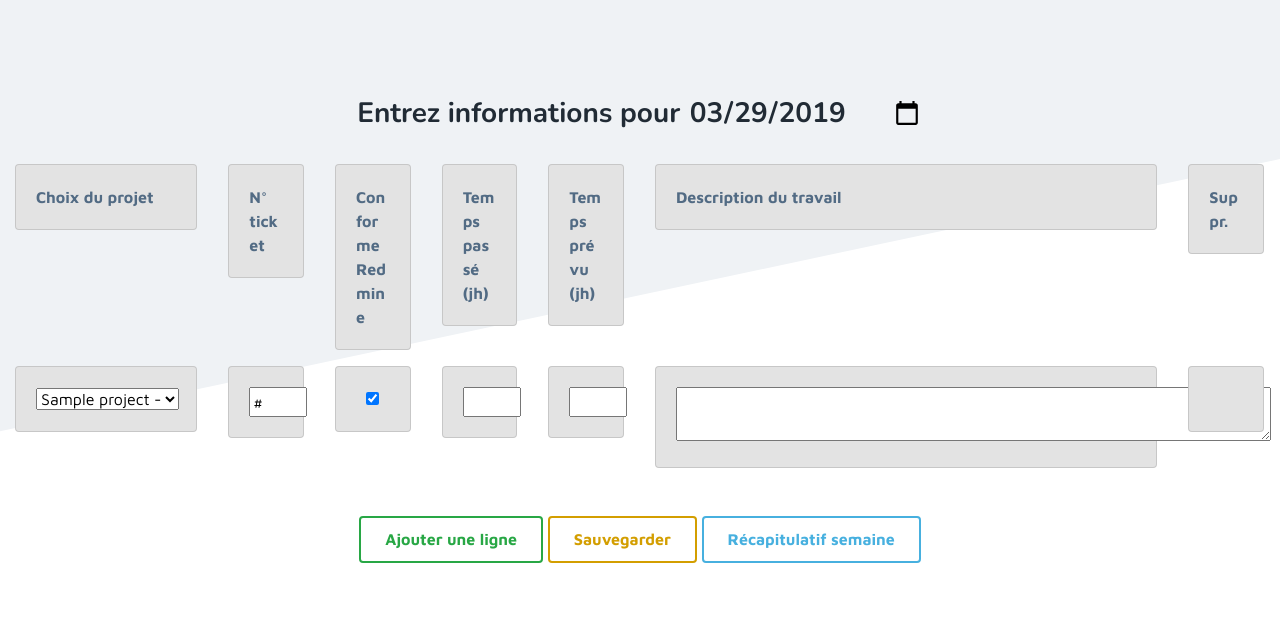
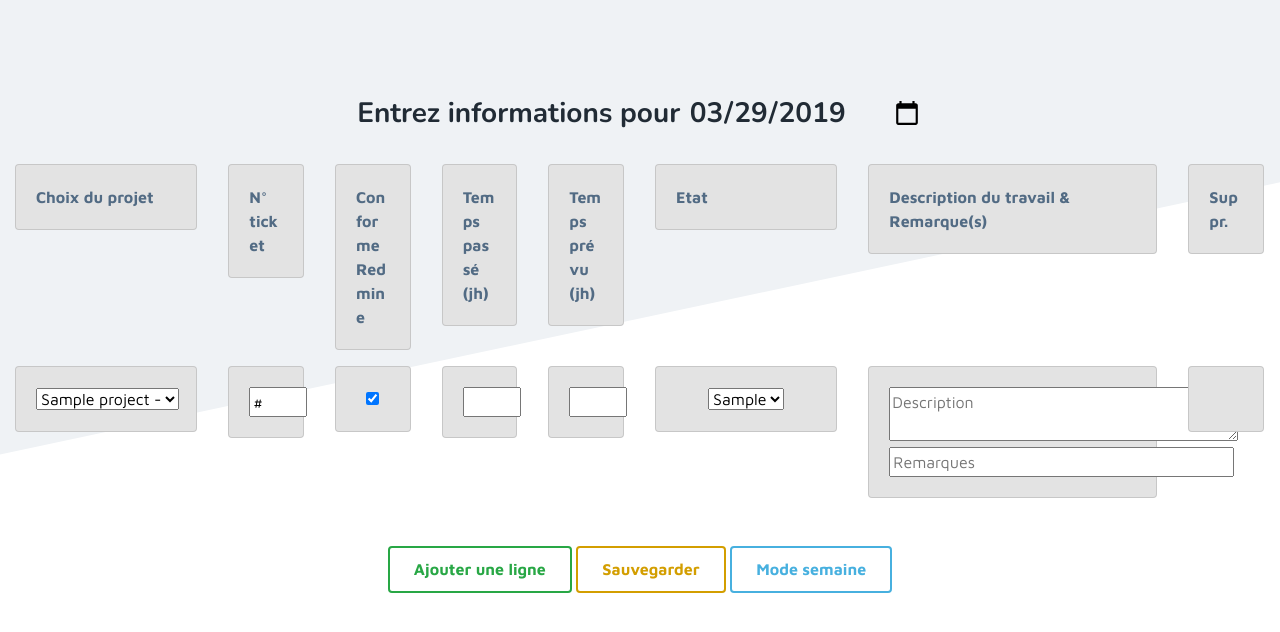
Before and after one commit to quentinpmf/actimage-tool, a PHP site: page /index.php?imputation_date=2019-03-29 in a window 1280 px wide. Shown: the top 632 px of the page. Run offline with PHP 8.4, Linux system fonts and the light colour scheme; tables that the repository leaves empty or names only in its code hold one stand-in row (values such as "Sample post").

Commit message:
generate + remarques + nouveau champ état

```diff
--- a/assets/js/script.js
+++ b/assets/js/script.js
@@ -56,10 +56,22 @@ function addRow() {
         '</div>' +
         '</div><!--//card-->' +
         '</div>' +
-        '<div class="col-12 col-md-6 col-xl-5 pr-xl-3 pt-md-3">' +
+        '<div class="col-12 col-md-6 col-xl-2 pr-xl-3 pt-md-3">' +
+        '<div class="card rounded">' +
+        '<div class="card-body">' +
+        '<select name="state-'+number+'">' +
+        '<option value="en_developpement">En développement</option>' +
+        '<option value="en_recette_preprod">En recette - en préproduction</option>' +
+        '<option value="en_production">En production</option>' +
+        '</select>' +
+        '</div>' +
+        '</div><!--//card-->' +
+        '</div>' +
+        '<div class="col-12 col-md-6 col-xl-3 pr-xl-3 pt-md-3">' +
         '<div class="card rounded">' +
         '<div class="card-body p-6 center">' +
-        '<textarea name="description-'+number+'" rows="2" cols="70"></textarea>' +
+        '<textarea name="description-'+number+'" rows="2" cols="40" placeholder="Description"></textarea>' +
+        '<input type="text" class="remarques" name="remarque-0" size="40" placeholder="Remarques"/>' +
         '</div>' +
         '</div><!--//card-->' +
         '</div>' +
--- /dev/null
+++ b/includes.php
@@ -0,0 +1,21 @@
+<!-- Google Font -->
+<link href="https://fonts.googleapis.com/css?family=Maven+Pro:400,500,700|Nunito:400,600,700" rel="stylesheet">
+
+<!-- FontAwesome JS-->
+<script defer src="https://use.fontawesome.com/releases/v5.7.2/js/all.js" integrity="sha384-0pzryjIRos8mFBWMzSSZApWtPl/5++eIfzYmTgBBmXYdhvxPc+XcFEk+zJwDgWbP" crossorigin="anonymous"></script>
+
+<!-- Plugins CSS -->
+<link rel="stylesheet" href="assets/plugins/jquery-flipster/dist/jquery.flipster.min.css">
+
+
+<!-- Theme CSS -->
+<link id="theme-style" rel="stylesheet" href="assets/css/theme.css">
+
+<!-- jQuery -->
+<script src="https://ajax.googleapis.com/ajax/libs/jquery/3.3.1/jquery.min.js"></script>
+
+<!-- Javascript global -->
+<script src="assets/js/script.js"></script>
+
+<!-- CSS global -->
+<link href="assets/css/style.css" rel="stylesheet" type="text/css">
--- a/index.php
+++ b/index.php
@@ -11,26 +11,7 @@
     <meta name="author" content="Xiaoying Riley at 3rd Wave Media">
     <link rel="shortcut icon" href="favicon.ico">
 
-    <!-- Google Font -->
-    <link href="https://fonts.googleapis.com/css?family=Maven+Pro:400,500,700|Nunito:400,600,700" rel="stylesheet">
-
-    <!-- FontAwesome JS-->
-    <script defer src="https://use.fontawesome.com/releases/v5.7.2/js/all.js" integrity="sha384-0pzryjIRos8mFBWMzSSZApWtPl/5++eIfzYmTgBBmXYdhvxPc+XcFEk+zJwDgWbP" crossorigin="anonymous"></script>
-
-    <!-- Plugins CSS -->
-    <link rel="stylesheet" href="assets/plugins/jquery-flipster/dist/jquery.flipster.min.css">
-
-    <!-- Theme CSS -->
-    <link id="theme-style" rel="stylesheet" href="assets/css/theme.css">
-
-	<!-- jQuery -->
-	<script src="https://ajax.googleapis.com/ajax/libs/jquery/3.3.1/jquery.min.js"></script>
-
-    <!-- Javascript global -->
-    <script src="assets/js/script.js"></script>
-
-    <!-- CSS global -->
-    <link href="assets/css/style.css" rel="stylesheet" type="text/css">
+    <?php include('includes.php') ?>
 </head>
 
 <?php
@@ -122,10 +103,18 @@ if(isset($_GET['isSaved']) && $_GET['isSaved'] == 1) {
 							</div><!--//card-->
 						</div>
 
-						<div class="col-12 col-md-6 col-xl-5 pr-xl-3 pt-md-3">
+                        <div class="col-12 col-md-6 col-xl-2 pr-xl-3 pt-md-3">
+                            <div class="card rounded">
+                                <div class="card-body p-6">
+                                    <b>Etat</b>
+                                </div>
+                            </div><!--//card-->
+                        </div>
+
+						<div class="col-12 col-md-6 col-xl-3 pr-xl-3 pt-md-3">
 							<div class="card rounded">
 								<div class="card-body p-6">
-                                    <b>Description du travail</b>
+                                    <b>Description du travail & Remarque(s)</b>
 								</div>
 							</div><!--//card-->
 						</div>
@@ -218,10 +207,37 @@ if(isset($_GET['isSaved']) && $_GET['isSaved'] == 1) {
                                         </div>
                                     </div><!--//card-->
                                 </div>
-                                <div class="col-12 col-md-6 col-xl-5 pr-xl-3 pt-md-3">
+                                <div class="col-12 col-md-6 col-xl-2 pr-xl-3 pt-md-3">
                                     <div class="card rounded">
                                         <div class="card-body p-6 center">
-                                            <textarea name="description-<?php echo($i) ?>" rows="2" cols="70"><?php echo($imputations['description']) ?></textarea>
+                                            <select name="state-<?php echo($i) ?>"> <!-- état -->
+                                                <?php
+                                                $j = 1; //nb d'états dans la liste
+
+                                                $req3 = $bdd->query("SELECT * FROM states");
+                                                while ($states = $req3->fetch())
+                                                {
+                                                    //selection du projet dans la liste
+                                                    if($imputations['state'] == $j) {
+                                                        $selected = "selected";
+                                                    }
+                                                    else{
+                                                        $selected = "";
+                                                    }
+
+                                                    echo('<option value="'.stripAccentsAndLower($states['lower']).'" '.$selected.'>'.$states['libelle'].'</option>');
+                                                    $j++; //nb de projets dans la liste ++
+                                                }
+                                                ?>
+                                            </select>
+                                        </div>
+                                    </div><!--//card-->
+                                </div>
+                                <div class="col-12 col-md-6 col-xl-3 pr-xl-3 pt-md-3">
+                                    <div class="card rounded">
+                                        <div class="card-body p-6">
+                                            <textarea name="description-<?php echo($i) ?>" rows="2" cols="40" placeholder="Description"><?php echo($imputations['description']) ?></textarea>
+                                            <input type="text" class="remarques" name="remarque-<?php echo($i) ?>" size="40" placeholder="Remarques" value="<?php echo($imputations['remarque']) ?>"/>
                                         </div>
                                     </div><!--//card-->
                                 </div>
@@ -286,10 +302,26 @@ if(isset($_GET['isSaved']) && $_GET['isSaved'] == 1) {
                                         </div>
                                     </div><!--//card-->
                                 </div>
-                                <div class="col-12 col-md-6 col-xl-5 pr-xl-3 pt-md-3">
+                                <div class="col-12 col-md-6 col-xl-2 pr-xl-3 pt-md-3">
                                     <div class="card rounded">
                                         <div class="card-body p-6 center">
-                                            <textarea name="description-0" rows="2" cols="70"></textarea>
+                                            <select name="state-0"> <!-- état -->
+                                                <?php
+                                                $req = $bdd->query("SELECT * FROM states");
+                                                while ($states = $req->fetch())
+                                                {
+                                                    echo('<option value="'.stripAccentsAndLower($states['lower']).'">'.$states['libelle'].'</option>');
+                                                }
+                                                ?>
+                                            </select>
+                                        </div>
+                                    </div><!--//card-->
+                                </div>
+                                <div class="col-12 col-md-6 col-xl-3 pr-xl-3 pt-md-3">
+                                    <div class="card rounded">
+                                        <div class="card-body p-6 center">
+                                            <textarea name="description-0" rows="2" cols="40" placeholder="Description"></textarea>
+                                            <input type="text" class="remarques" name="remarque-0" size="40" placeholder="Remarques"/>
                                         </div>
                                     </div><!--//card-->
                                 </div>
@@ -312,7 +344,7 @@ if(isset($_GET['isSaved']) && $_GET['isSaved'] == 1) {
 				<div class="pt-5 text-center">
 					<a class="btn btn-success theme-btn theme-btn-ghost-green font-weight-bold" onclick="addRow(); return false;" id="addRow" href="">Ajouter une ligne</a>
                     <a class="btn btn-warning theme-btn theme-btn-ghost-orange font-weight-bold" onclick="save(); return false;" href="">Sauvegarder</a>
-                    <a class="btn btn-info theme-btn theme-btn-ghost font-weight-bold" href="scheduler.php">Récapitulatif semaine</a>
+                    <a class="btn btn-info theme-btn theme-btn-ghost font-weight-bold" href="scheduler.php">Mode semaine</a>
 				</div>
 
 			</form>
--- a/mysql/connect.php
+++ b/mysql/connect.php
@@ -2,7 +2,7 @@
   try
   {
     //$bdd = new PDO('mysql:host=localhost;dbname=GestionProduction;charset=utf8', 'root', '');
-    $bdd = new PDO('mysql:host=localhost;dbname=actimage-scheduler;charset=utf8', 'root', '');
+    $bdd = new PDO('mysql:host=localhost;dbname=actimage-tool;charset=utf8', 'root', '');
     //$bdd = new PDO('mysql:host=localhost;dbname=u340604686_bdd;charset=utf8', 'u340604686_user', '5yV28K7yIPbXz3nzjz');
   }
   catch(Exception $e)
```
Also changed, not shown: generate.php (added, +99 -0 lines), save.php (+18 -4 lines), scheduler.php (+3 -23 lines), README.md.
